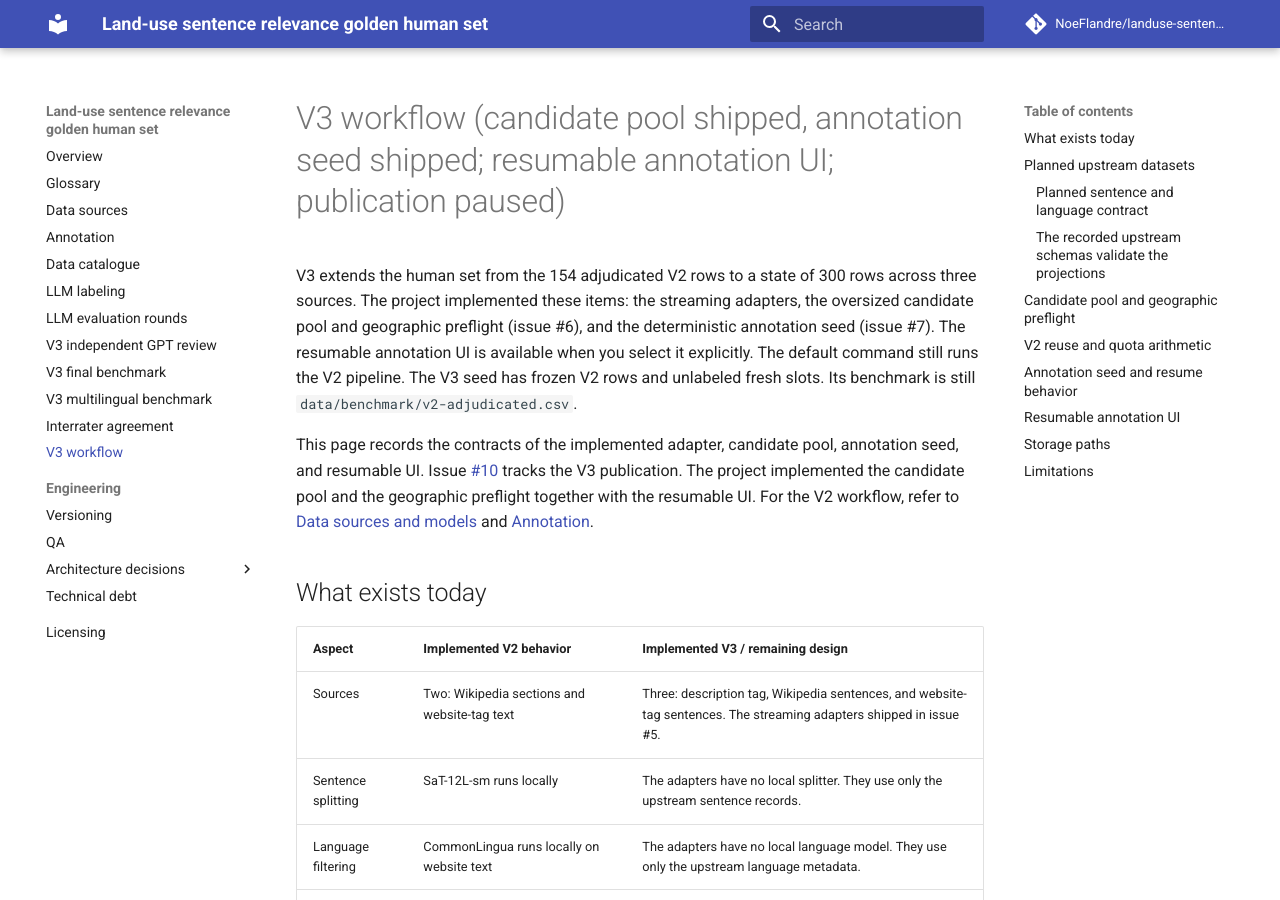
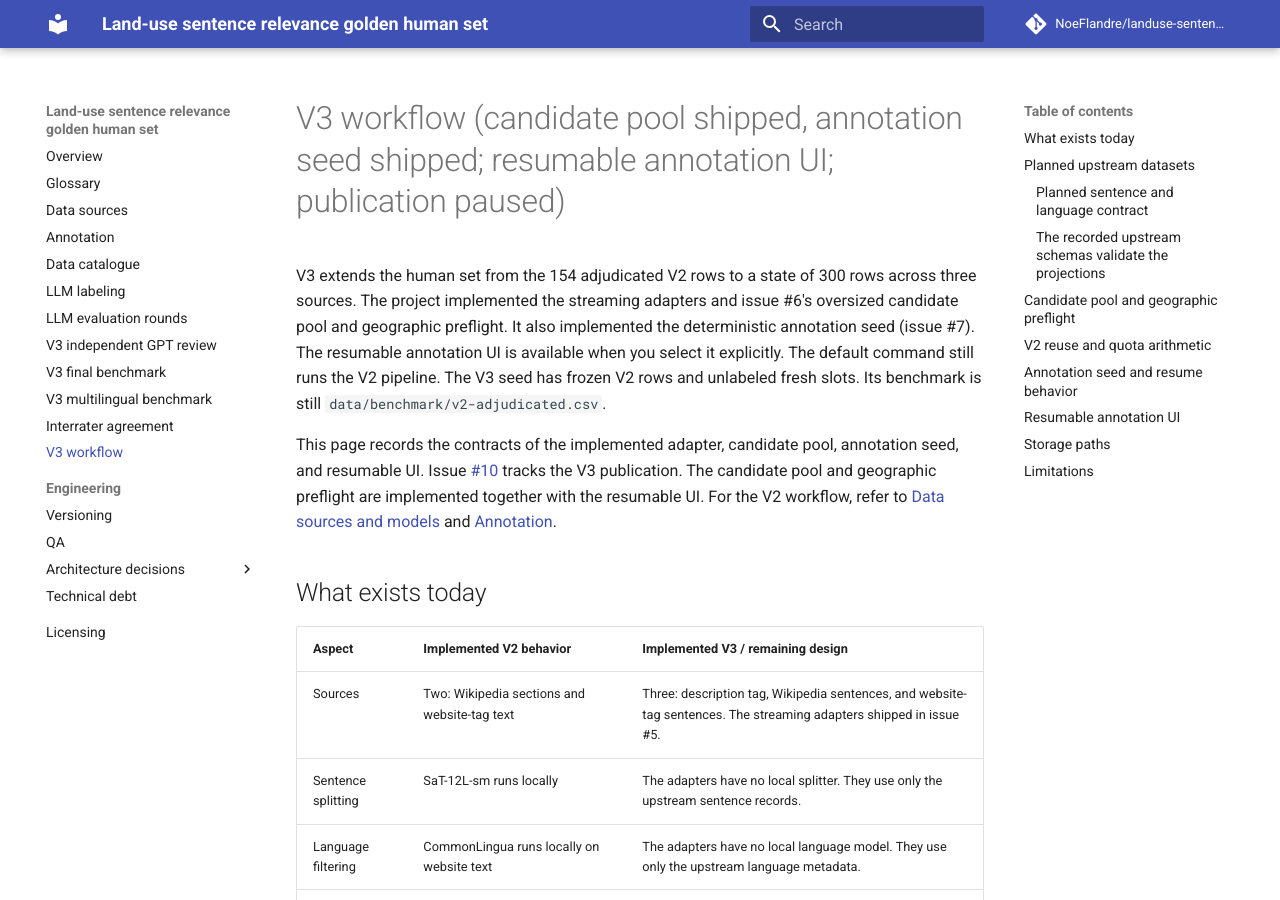
Before and after one commit to NoeFlandre/landuse-sentence-relevance-golden-human-set, an MkDocs documentation site: the page built from docs/v3.md, in a window 1280 px wide and 900 px high. Built offline with MkDocs 1.6.1 and Material for MkDocs 9.7.7, drawn with Linux system fonts in a browser that asks for light colours; comment, search, counter and statistics services are not loaded; some of the changed text lies outside the part shown.

Commit message:
docs: restore phrases that the V3 page tests check
Co-Authored-By: Claude Sonnet 5.5 <noreply@anthropic.com>
Claude-Session: https://claude.ai/code/session_012hTfGDKATWSHAuPsTwiCKA

```diff
--- a/docs/v3.md
+++ b/docs/v3.md
@@ -1,8 +1,8 @@
 # V3 workflow (candidate pool shipped, annotation seed shipped; resumable annotation UI; publication paused)
 
-V3 extends the human set from the 154 adjudicated V2 rows to a state of 300 rows across three sources. The project implemented these items: the streaming adapters, the oversized candidate pool and geographic preflight (issue #6), and the deterministic annotation seed (issue #7). The resumable annotation UI is available when you select it explicitly. The default command still runs the V2 pipeline. The V3 seed has frozen V2 rows and unlabeled fresh slots. Its benchmark is still `data/benchmark/v2-adjudicated.csv`.
+V3 extends the human set from the 154 adjudicated V2 rows to a state of 300 rows across three sources. The project implemented the streaming adapters and issue #6's oversized candidate pool and geographic preflight. It also implemented the deterministic annotation seed (issue #7). The resumable annotation UI is available when you select it explicitly. The default command still runs the V2 pipeline. The V3 seed has frozen V2 rows and unlabeled fresh slots. Its benchmark is still `data/benchmark/v2-adjudicated.csv`.
 
-This page records the contracts of the implemented adapter, candidate pool, annotation seed, and resumable UI. Issue [#10](https://github.com/NoeFlandre/landuse-sentence-relevance-golden-human-set/issues/10) tracks the V3 publication. The project implemented the candidate pool and the geographic preflight together with the resumable UI. For the V2 workflow, refer to [Data sources and models](data-sources.md) and [Annotation](annotation.md).
+This page records the contracts of the implemented adapter, candidate pool, annotation seed, and resumable UI. Issue [#10](https://github.com/NoeFlandre/landuse-sentence-relevance-golden-human-set/issues/10) tracks the V3 publication. The candidate pool and geographic preflight are implemented together with the resumable UI. For the V2 workflow, refer to [Data sources and models](data-sources.md) and [Annotation](annotation.md).
 
 ## What exists today
 
@@ -79,7 +79,7 @@ The builder streams the upstream rows and discards them. The V2 benchmark stays
 | Description | 0 | 100 | 100 (50 / 50) |
 | **Total** | **153** | **147** | **300** |
 
-V2 has 100 Wikipedia rows (49 yes, 51 no) and 54 website rows (31 yes, 23 no). V3 reuses 99 Wikipedia rows. It leaves out one surplus `no` row from the V3 quota. It adds one Wikipedia `yes` row to reach 50 / 50. V3 reuses all 54 website rows. 46 fresh website rows close the gap for each label. The description source gives 100 completely new rows. The seeded V2 rows count toward the progress metrics. The UI never shows them for reannotation. The pending rows have no human label.
+V2 has 100 Wikipedia rows (49 yes, 51 no) and 54 website rows (31 yes, 23 no). V3 reuses 99 Wikipedia rows. It leaves out one surplus `no` row from the V3 quota. It adds one Wikipedia `yes` row to reach 50 / 50. V3 reuses all 54 website rows. 46 fresh website rows close the gap for each label. The description source gives 100 completely new rows. The seeded V2 rows count toward the progress metrics. Seeded V2 rows are never shown for reannotation. The pending rows have no human label.
 
 ## Annotation seed and resume behavior
 
@@ -110,7 +110,7 @@ The page shows these items:
 - the Yes and No counts against their targets; and
 - each remaining source-by-label quota.
 
-The metrics count the seeded V2 rows. The UI never shows the seeded V2 rows for reannotation. The 147 initial fresh V3 rows appear first. The UI offers reserve candidates only for a source where the observed labels still leave a quota short. The UI stops at once when every source-by-label quota is complete.
+The metrics count the seeded V2 rows. Seeded V2 rows are never shown for reannotation. The 147 initial fresh V3 rows appear first. The UI offers reserve candidates only for a source where the observed labels still leave a quota short. The UI stops at once when every source-by-label quota is complete.
 
 Every label, relabel, and removal replaces the V3 JSONL session through atomic persistence. When the process reloads, it validates the saved candidate content against the immutable V3 seed. It resumes at the next unlabeled fresh row. The V3 workflow has no publisher. When the local session is complete, the workflow never uploads or publishes V3 data.
 
```
Also changed, not shown: other parts of docs/v3.md (+3 -3 lines).
